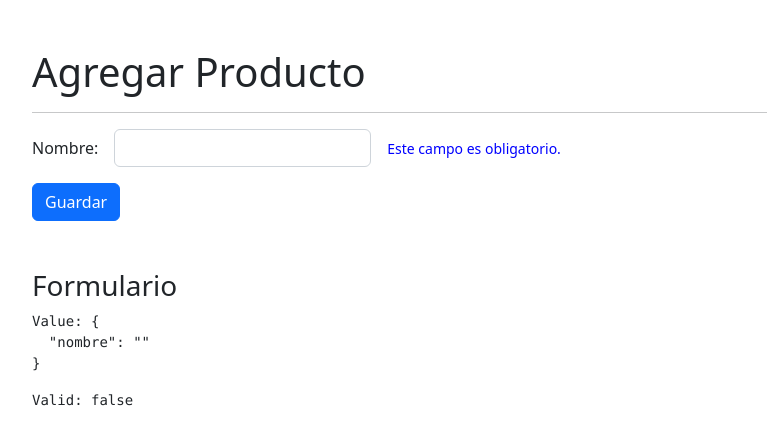
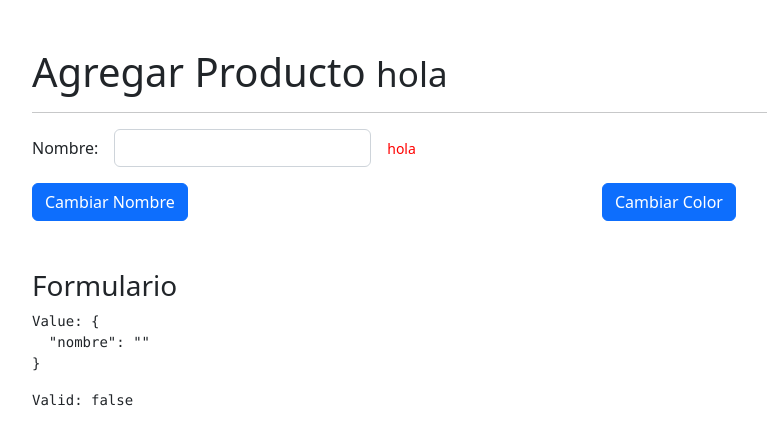
Before and after one commit to JuanPedroSanchezAlvarez/portfolio-app, an Angular app: page /productos/agregar in a window 1280 px wide. Shown: the top 444 px of the page, without its empty margins (50-817 px from the left). Built offline with nearby package versions, Linux system fonts and the light colour scheme.

Commit message:
Detecting real time changes

```diff
--- a/src/app/productos/pages/agregar/agregar.component.html
+++ b/src/app/productos/pages/agregar/agregar.component.html
@@ -1,4 +1,4 @@
-<h1 class="mt-5">Agregar Producto</h1>
+<h1 class="mt-5">Agregar Producto <small>{{ texto1 }}</small></h1>
 <hr>
 
 <form [formGroup]="miFormulario">
@@ -14,14 +14,17 @@
         </div>
 
         <div class="col-auto">
-            <span appErrorMsg color="blue" *ngIf="tieneError('nombre')"></span>
+            <span appErrorMsg [color]="color" [mensaje]="texto1" *ngIf="tieneError('nombre')"></span>
         </div>
 
     </div>
 
     <div class="row mt-3">
         <div class="col">
-            <button class="btn btn-primary">Guardar</button>
+            <button class="btn btn-primary" (click)="cambiarNombre()">Cambiar Nombre</button>
+        </div>
+        <div class="col">
+            <button class="btn btn-primary" (click)="cambiarColor()">Cambiar Color</button>
         </div>
     </div>
 
--- a/src/app/productos/pages/agregar/agregar.component.ts
+++ b/src/app/productos/pages/agregar/agregar.component.ts
@@ -7,6 +7,9 @@ import { FormBuilder, FormGroup, Validators } from '@angular/forms';
   styleUrls: ['./agregar.component.css']
 })
 export class AgregarComponent {
+
+  texto1: string = 'hola';
+  color: string = 'red';
 
   miFormulario: FormGroup = this.fb.group({
     nombre: ['', Validators.required]
@@ -18,4 +21,12 @@ export class AgregarComponent {
     return this.miFormulario.get(campo)?.invalid || false;
   }
 
+  cambiarNombre(): void {
+    this.texto1 = 'adiós';
+  }
+
+  cambiarColor(): void {
+    this.color = "#xxxxxx".replace(/x/g, y=>(Math.random()*16|0).toString(16));
+  }
+
 }
--- a/src/app/shared/directives/error-msg.directive.ts
+++ b/src/app/shared/directives/error-msg.directive.ts
@@ -6,8 +6,17 @@ import { Directive, ElementRef, Input, OnInit } from '@angular/core';
 export class ErrorMsgDirective implements OnInit {
 
   htmlElement: ElementRef<HTMLElement>;
-  @Input() color: string = 'red';
-  @Input() mensaje: string = 'Este campo es obligatorio.';
+  private _color: string = 'red';
+  private _mensaje: string = 'Éste cmpo es requerido.';
+
+  @Input() set color(valor: string) {
+    this._color = valor;
+    this.setColor();
+  }
+  @Input() set mensaje(valor: string) {
+    this._mensaje = valor;
+    this.setMensaje();
+  }
 
   constructor(private el: ElementRef<HTMLElement>) {
     this.htmlElement = el;
@@ -20,11 +29,11 @@ export class ErrorMsgDirective implements OnInit {
   }
 
   setColor(): void {
-    this.htmlElement.nativeElement.style.color = this.color;
+    this.htmlElement.nativeElement.style.color = this._color;
   }
 
   setMensaje(): void {
-    this.htmlElement.nativeElement.innerText = this.mensaje;
+    this.htmlElement.nativeElement.innerText = this._mensaje;
   }
 
   setBootstrapClass(): void {
```
